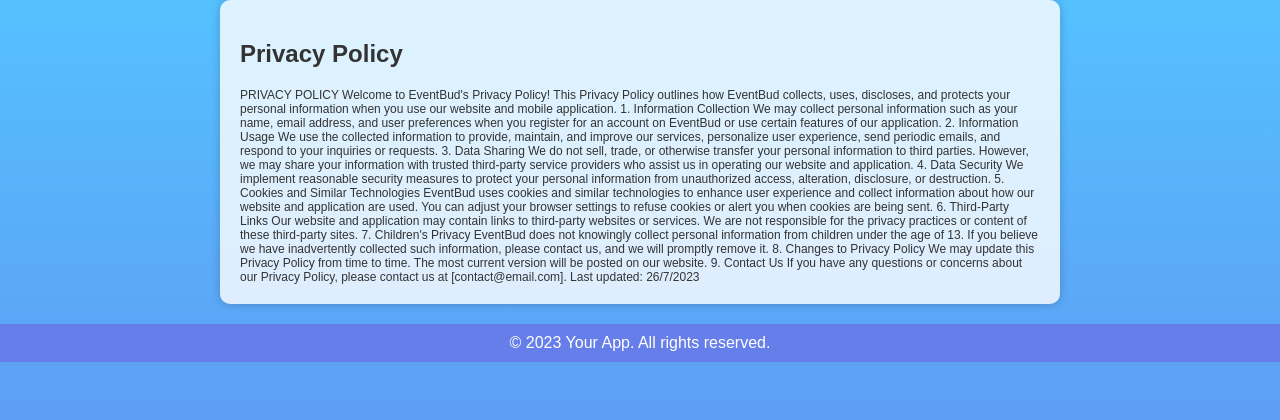
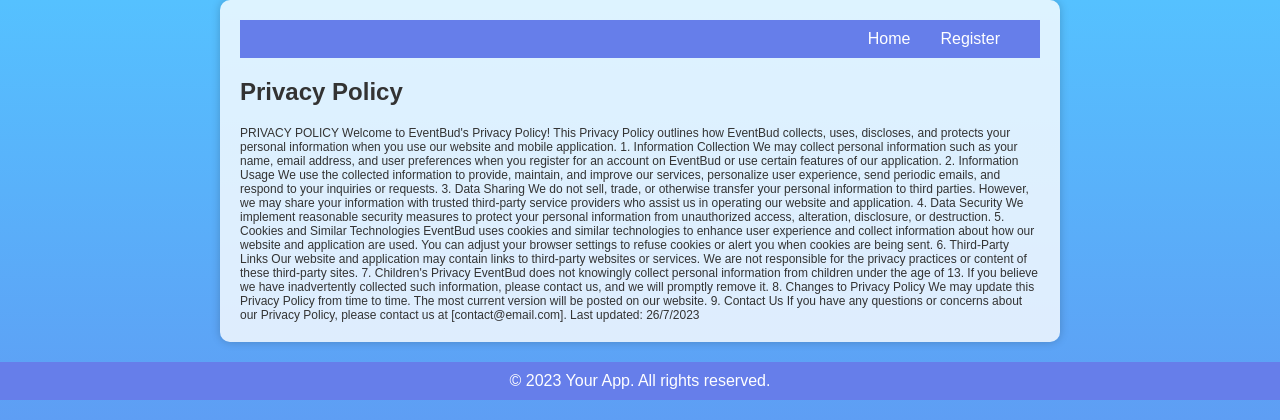
Before and after one commit to shaharalonii/Event-Planning-App, a Flask app: page /privacy_policy in a window 1280 px wide. Shown: the top 420 px of the page. Run offline with Flask 3, Linux system fonts and the light colour scheme.

Commit message:
add logo and minor fixes

```diff
--- a/templates/base.html
+++ b/templates/base.html
@@ -3,8 +3,11 @@
 <head>
     <title>{% block title %}{% endblock %}</title>
     <link rel="stylesheet" href="{{ url_for('static', filename='css/styles.css') }}">
+    <link rel="icon" href="{{ url_for('static', filename='images/eventbud.png') }}">
 </head>
 <body>
+
+
     <main>
         <div class="container">
             {% with messages = get_flashed_messages() %}
--- a/templates/privacy_policy.html
+++ b/templates/privacy_policy.html
@@ -4,6 +4,14 @@
 {% block title %}Privacy Policy{% endblock %}
 
 {% block content %}
+    <header>
+        <nav>
+        <ul>
+            <li><a href="{{ url_for('home') }}">Home</a></li>
+            <li><a href="{{ url_for('register') }}">Register</a></li>
+        </ul>
+        </nav>
+    </header>
     <h2>Privacy Policy</h2>
     <div class="privacy-content">
         {% include 'privacy_policy.txt' %}
--- a/templates/register.html
+++ b/templates/register.html
@@ -33,6 +33,7 @@
         I agree to the <a href="{{ url_for('terms_of_service') }}" target="_blank">Terms of Service</a> and <a href="{{ url_for('privacy_policy') }}" target="_blank">Privacy Policy</a>.
       </label>
     </div>
-    <button type="submit" class="btn btn-primary">Register</button>
+    <button type="submit" class="btn btn-primary">Register</button><br>
+    <p>Alrady have a account? <a href="{{ url_for('login') }}">login</a></p>
   </form>
 {% endblock %}
```
Also changed, not shown: templates/terms_of_service.html (+8 -0 lines), instance/database.db, static/images/eventbud.png (added).
